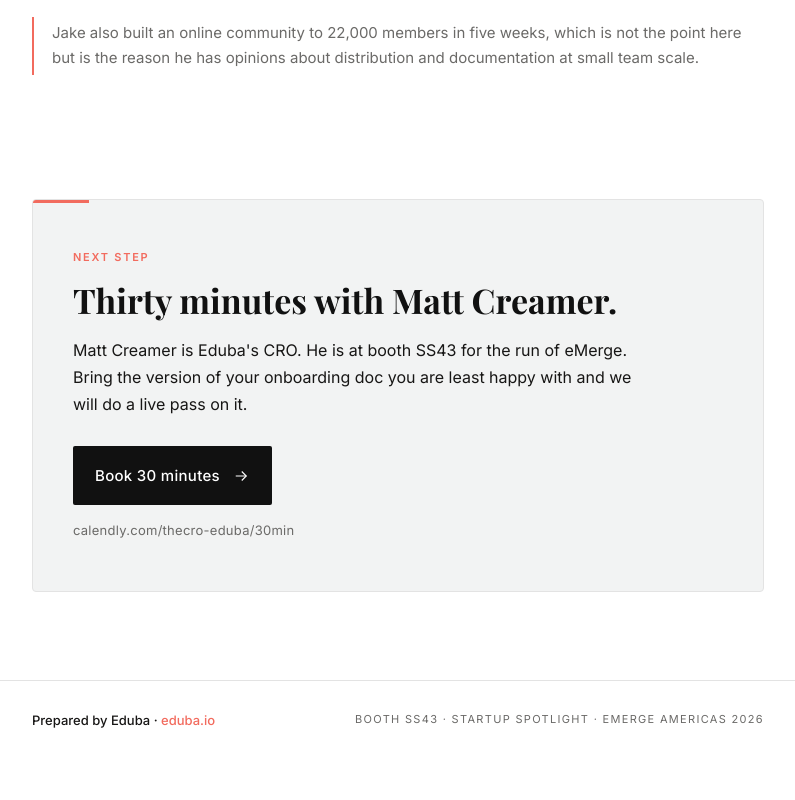
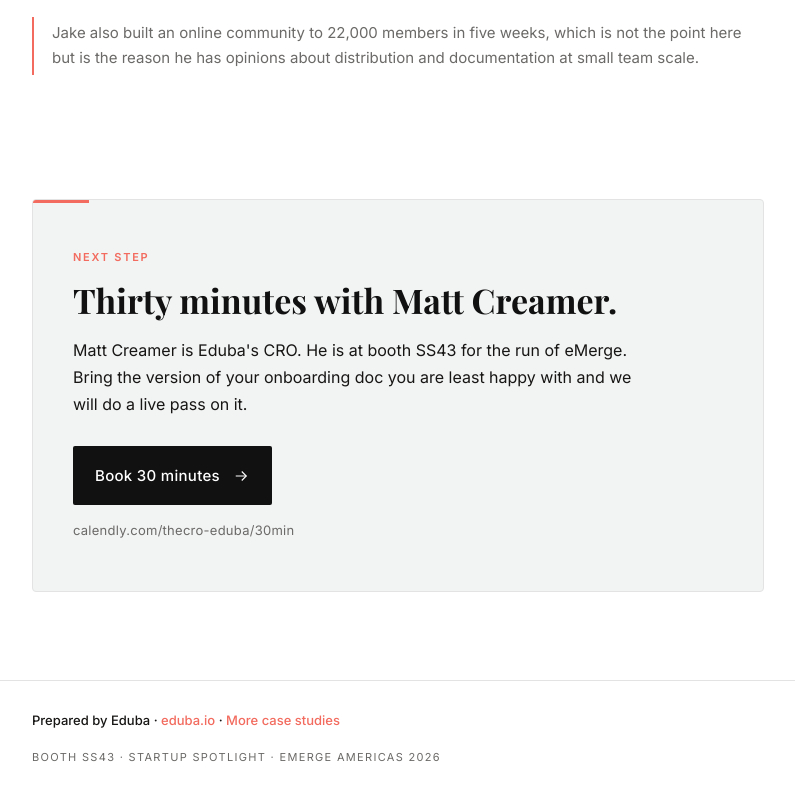
Before and after one commit to mattcreamer17-gif/nifty-vector, a plain HTML site: page index.html in a window 1280 px wide. Shown: the part 1698-2498 px from the top of the page, without its empty margins (242-1037 px from the left). Drawn offline with nearby package versions, Linux system fonts and the light colour scheme.

Commit message:
Add eduba.io/works case studies link

```diff
--- a/index.html
+++ b/index.html
@@ -92,7 +92,7 @@
 
 <footer>
   <div class="wrap footer-wrap">
-    <div class="footer-line">Prepared by Eduba &middot; <a href="https://eduba.io" target="_blank" rel="noopener">eduba.io</a></div>
+    <div class="footer-line">Prepared by Eduba &middot; <a href="https://eduba.io" target="_blank" rel="noopener">eduba.io</a> &middot; <a href="https://eduba.io/works" target="_blank" rel="noopener">More case studies</a></div>
     <div class="footer-mini">Booth SS43 &middot; Startup Spotlight &middot; eMerge Americas 2026</div>
   </div>
 </footer>
```
